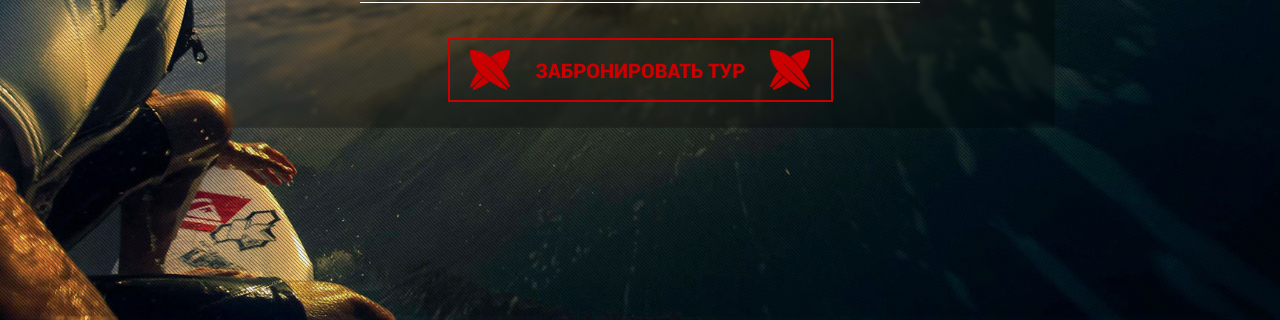
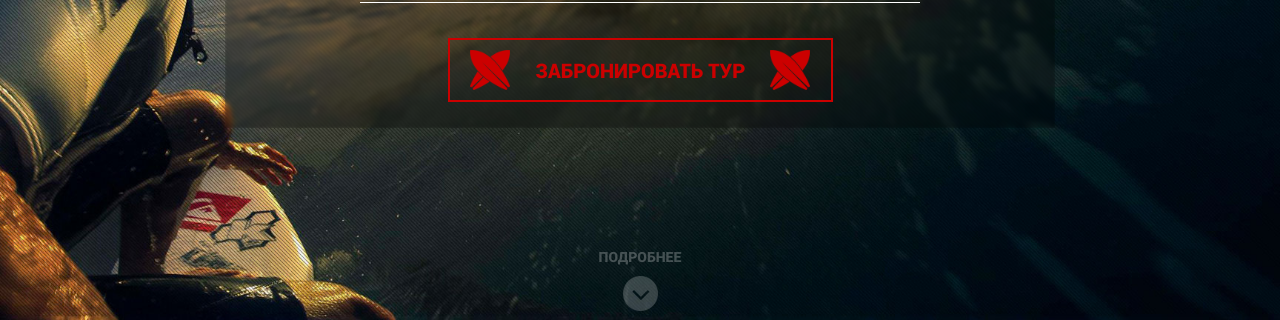
Before and after one commit to MirtlBu/vacation, a plain HTML site: page index.html in a window 1280 px wide. Shown: the part 480-800 px from the top of the page. Drawn offline with Linux system fonts and the light colour scheme.

Commit message:
pointer on opening page

```diff
--- a/css/style.less
+++ b/css/style.less
@@ -215,6 +215,30 @@ a {
             margin: 0 auto;
         }
     }
+
+    .pointer {
+        width: 90px;
+        position: absolute;
+        bottom: 5px;
+        left: 0;
+        right: 0;
+        margin: 0 auto;
+        font-size: 14px;
+        font-family: RobotoBlack;
+        text-transform: uppercase;
+        color: rgba(255, 255, 255, 0.5);
+        text-align: center;
+        opacity: .5;
+        cursor: pointer;
+
+        img {
+            margin-top: 10px;
+        }
+
+        &:hover {
+            opacity: 1;
+        }
+    }
 }
 
 .logo {
--- a/index.html
+++ b/index.html
@@ -28,6 +28,10 @@
                 </div>
             </div>
         </div>
+        <div class="pointer">
+            <span>Подробнее</span>
+            <img src="img/pointer.png">
+        </div>
     </div>
 
     <script src="js/jquery-1.11.1.min.js"></script>
```
Also changed, not shown: css/style.css, img/pointer.png (added), 1 other file.
